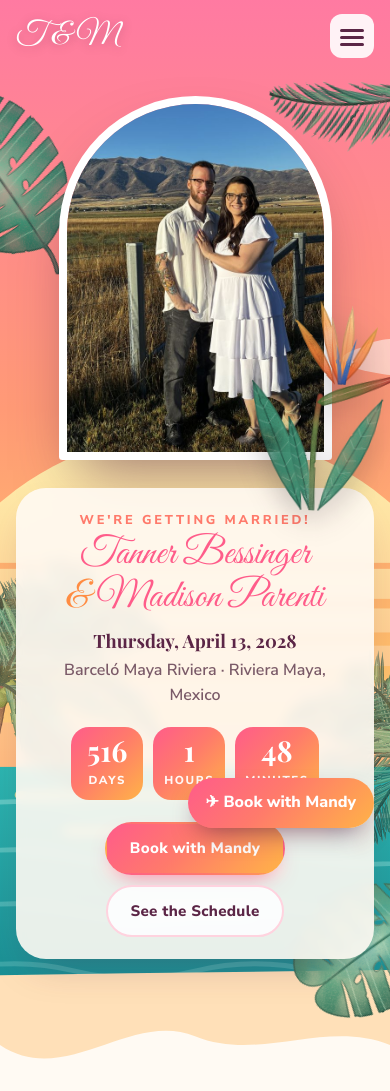
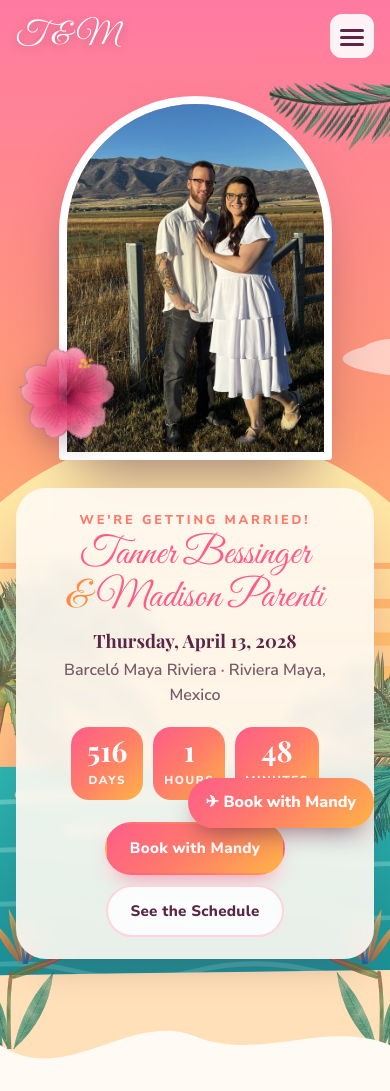
Before and after one commit to ZebulaCodes/wedding, a plain HTML site: page index.html in a window 390 px wide. Shown: the top 1091 px of the page. Drawn offline with nearby package versions, Linux system fonts and the light colour scheme; a web font is replaced by a local one.

Commit message:
Added more art.

```diff
--- a/index.html
+++ b/index.html
@@ -12,7 +12,7 @@
   <link rel="preconnect" href="https://fonts.googleapis.com">
   <link rel="preconnect" href="https://fonts.gstatic.com" crossorigin>
   <link href="https://fonts.googleapis.com/css2?family=Great+Vibes&family=Playfair+Display:ital,wght@0,600;0,700;1,500&family=Nunito+Sans:wght@400;600;700;800&display=swap" rel="stylesheet">
-  <link rel="stylesheet" href="style.css?v=5">
+  <link rel="stylesheet" href="style.css?v=6">
 </head>
 <body>
 
@@ -36,14 +36,14 @@
     <img class="hero-bg" src="images/sunset.svg" alt="" aria-hidden="true">
     <img class="deco palm-left" src="images/palm-tree-paint.svg" alt="" aria-hidden="true">
     <img class="deco palm-right" src="images/palm-tree-paint-flip.svg" alt="" aria-hidden="true">
-    <img class="deco hero-monstera-l" src="images/monstera-paint.svg" alt="" aria-hidden="true">
-    <img class="deco hero-monstera-r" src="images/monstera-paint-light.svg" alt="" aria-hidden="true">
+    <img class="deco hero-bop-l" src="images/bird-of-paradise.svg" alt="" aria-hidden="true">
+    <img class="deco hero-bop-r" src="images/bird-of-paradise.svg" alt="" aria-hidden="true">
     <img class="deco hero-frond" src="images/palm-frond-paint.svg" alt="" aria-hidden="true">
 
     <div class="hero-inner">
       <div class="hero-photo">
         <img src="images/us.jpg" srcset="images/us-small.jpg 600w, images/us.jpg 1200w" sizes="(max-width: 700px) 70vw, 380px" alt="The happy couple">
-        <img class="photo-flower" src="images/bird-of-paradise.svg" alt="" aria-hidden="true">
+        <img class="photo-flower" src="images/hibiscus-paint.svg" alt="" aria-hidden="true">
       </div>
       <div class="hero-text">
         <p class="eyebrow">We're getting married!</p>
@@ -195,7 +195,7 @@
   <!-- Floating booking button on phones -->
   <a class="float-book" href="#travel">✈ Book with Mandy</a>
 
-  <script src="details.js?v=5"></script>
-  <script src="app.js?v=5"></script>
+  <script src="details.js?v=6"></script>
+  <script src="app.js?v=6"></script>
 </body>
 </html>
--- a/style.css
+++ b/style.css
@@ -105,9 +105,10 @@ a { color: inherit; }
 .hero-bg { position: absolute; inset: 0; width: 100%; height: 100%; object-fit: cover; object-position: center bottom; z-index: -1; }
 .palm-left { left: -190px; bottom: 30px; height: min(80vh, 740px); }
 .palm-right { right: -200px; bottom: 10px; height: min(66vh, 620px); }
-.hero-monstera-l { left: -70px; top: 70px; width: clamp(140px, 18vw, 260px); transform: rotate(-35deg); }
-.hero-monstera-r { right: -50px; bottom: 30px; width: clamp(130px, 15vw, 230px); transform: rotate(-125deg); }
-.hero-monstera-l, .hero-monstera-r { z-index: 0; }  /* tucked behind the palms */
+/* Birds of paradise growing from the sand beside each palm (right one mirrored) */
+.hero-bop-l, .hero-bop-r { bottom: 40px; height: clamp(200px, 34vh, 330px); }
+.hero-bop-l { left: clamp(0px, 2vw, 40px); }
+.hero-bop-r { right: clamp(0px, 2vw, 40px); transform: scaleX(-1); }
 .hero-frond { right: -40px; top: 40px; width: clamp(220px, 30vw, 440px); transform: scaleX(-1) rotate(-14deg); }
 
 .hero-inner {
@@ -122,7 +123,7 @@ a { color: inherit; }
   border: 8px solid #fff;
   box-shadow: 0 30px 60px -20px rgba(91, 37, 70, 0.6);
 }
-.photo-flower { position: absolute; width: 62%; right: -30%; bottom: -14%; transform: rotate(3deg); filter: drop-shadow(0 10px 14px rgba(40,30,40,0.3)); z-index: 3; }
+.photo-flower { position: absolute; width: 38%; left: -16%; bottom: 4%; transform: rotate(-12deg); filter: drop-shadow(0 8px 12px rgba(91,37,70,0.3)); }
 
 .hero-text {
   background: rgba(255, 250, 243, 0.9); backdrop-filter: blur(6px);
@@ -156,6 +157,9 @@ a { color: inherit; }
   .names { font-size: min(10vw, 3.4rem); }
   .palm-left { height: 60vh; left: -200px; opacity: 0.8; }
   .palm-right { height: 50vh; right: -200px; opacity: 0.8; }
+  .hero-bop-l, .hero-bop-r { height: 170px; bottom: 30px; opacity: 0.9; }
+  .hero-bop-l { left: -40px; }
+  .hero-bop-r { right: -40px; }
   .hero-frond { width: 220px; right: -70px; }
   .countdown div { min-width: 72px; padding: 8px 10px; }
 }
```
Also changed, not shown: images/hibiscus-paint.svg (added).
